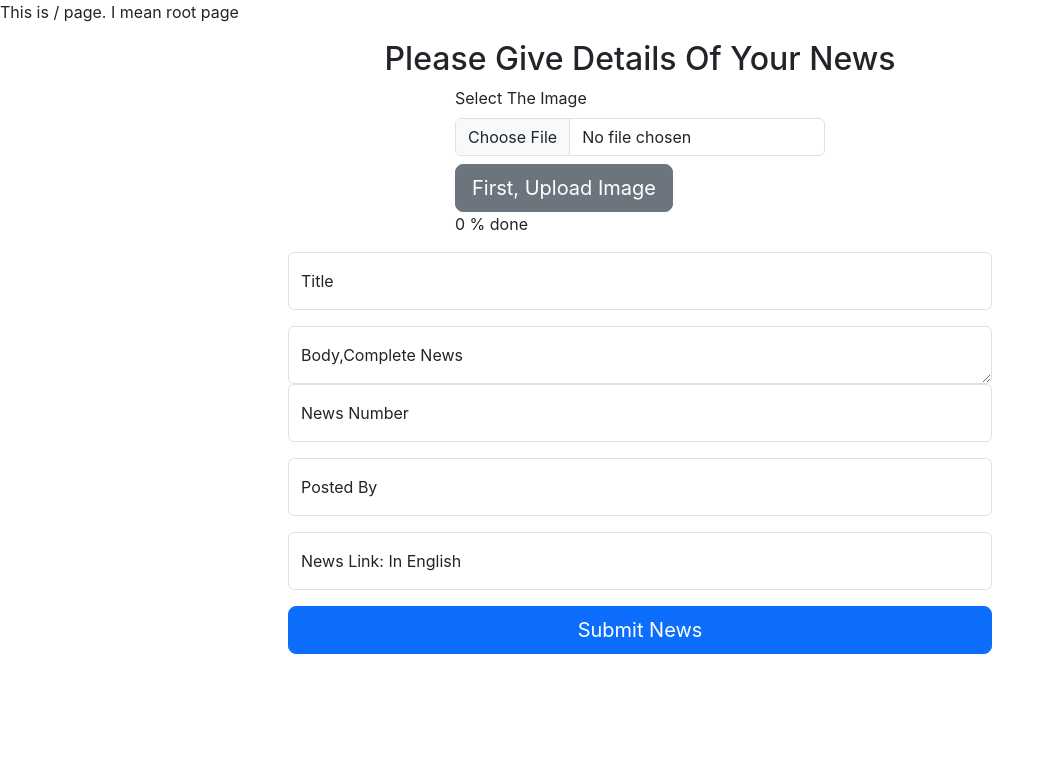
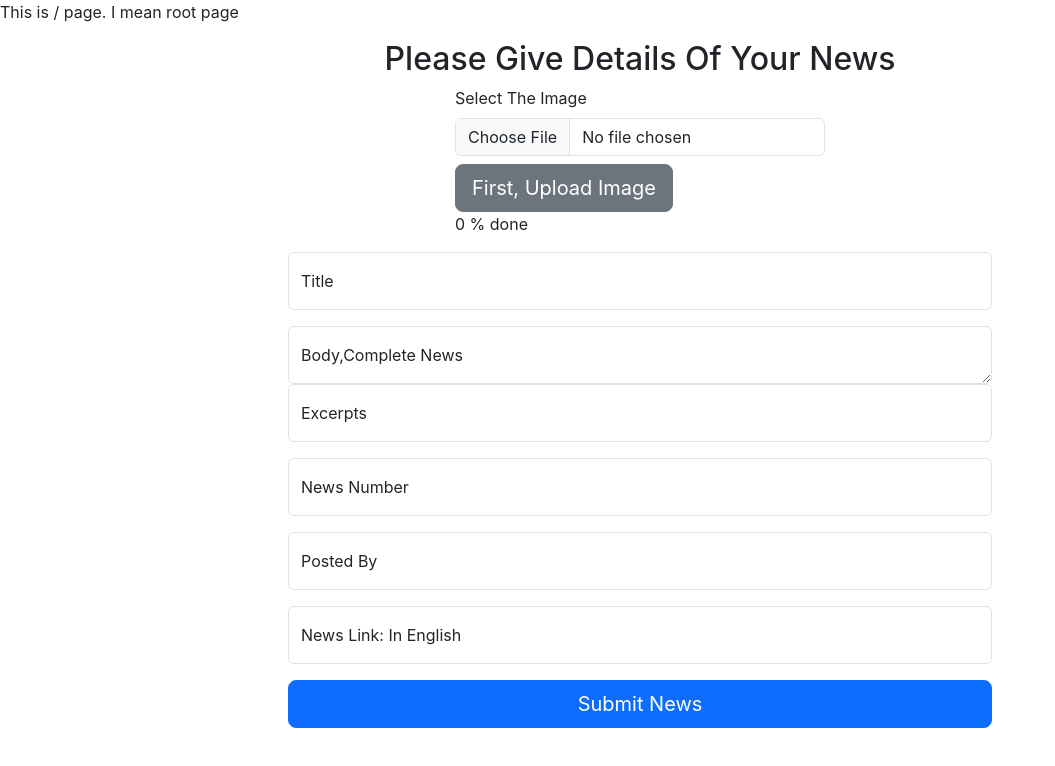
Before and after one commit to hrx-code/test, a React (Create React App) app: page /#/uploadNews in a window 1280 px wide. Shown: the top 766 px of the page, without its empty margins (0-1055 px from the left). Built offline with nearby package versions, Linux system fonts and the light colour scheme; no server answers.

Commit message:
excerpts being live.

```diff
--- a/src/Components/UploadNews.js
+++ b/src/Components/UploadNews.js
@@ -128,10 +128,10 @@ const handleUpload = () => {
               <label >Body,Complete News</label>
             </div>
 
-          {/* <div className="form-floating mb-3">
+          <div className="form-floating mb-3">
             <input onChange={e=>{setExcerpts(e.target.value)}} type="text" className="form-control" id="floatingInput" placeholder="guthanisiwan.com"/>
             <label >Excerpts</label>
-          </div> */}
+          </div>
 
           <div className="form-floating mb-3">
             <input onChange={e=>{setNewsNumber(e.target.value)}} type="text" className="form-control" id="floatingInput" placeholder="guthanisiwan.com"/>
```
